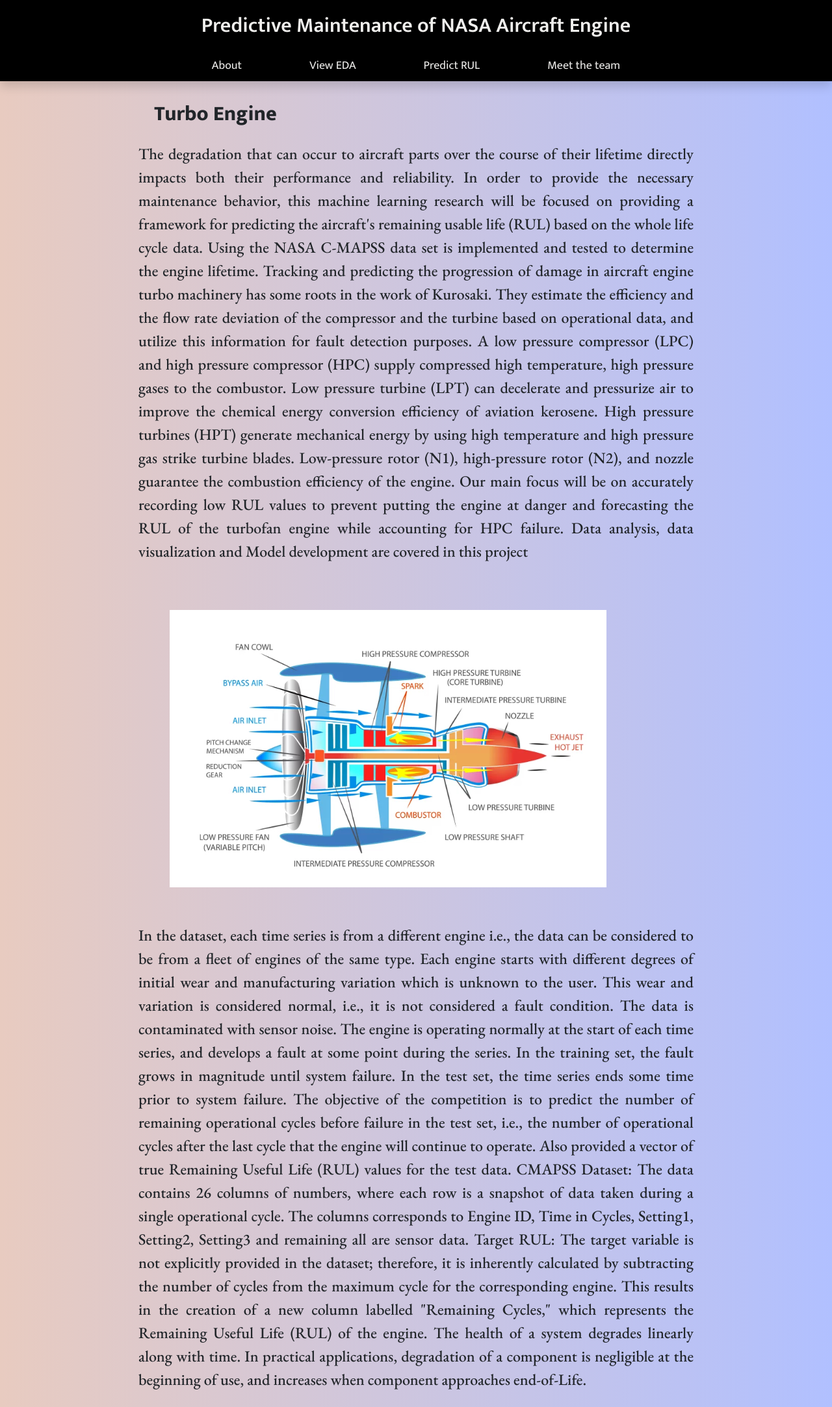
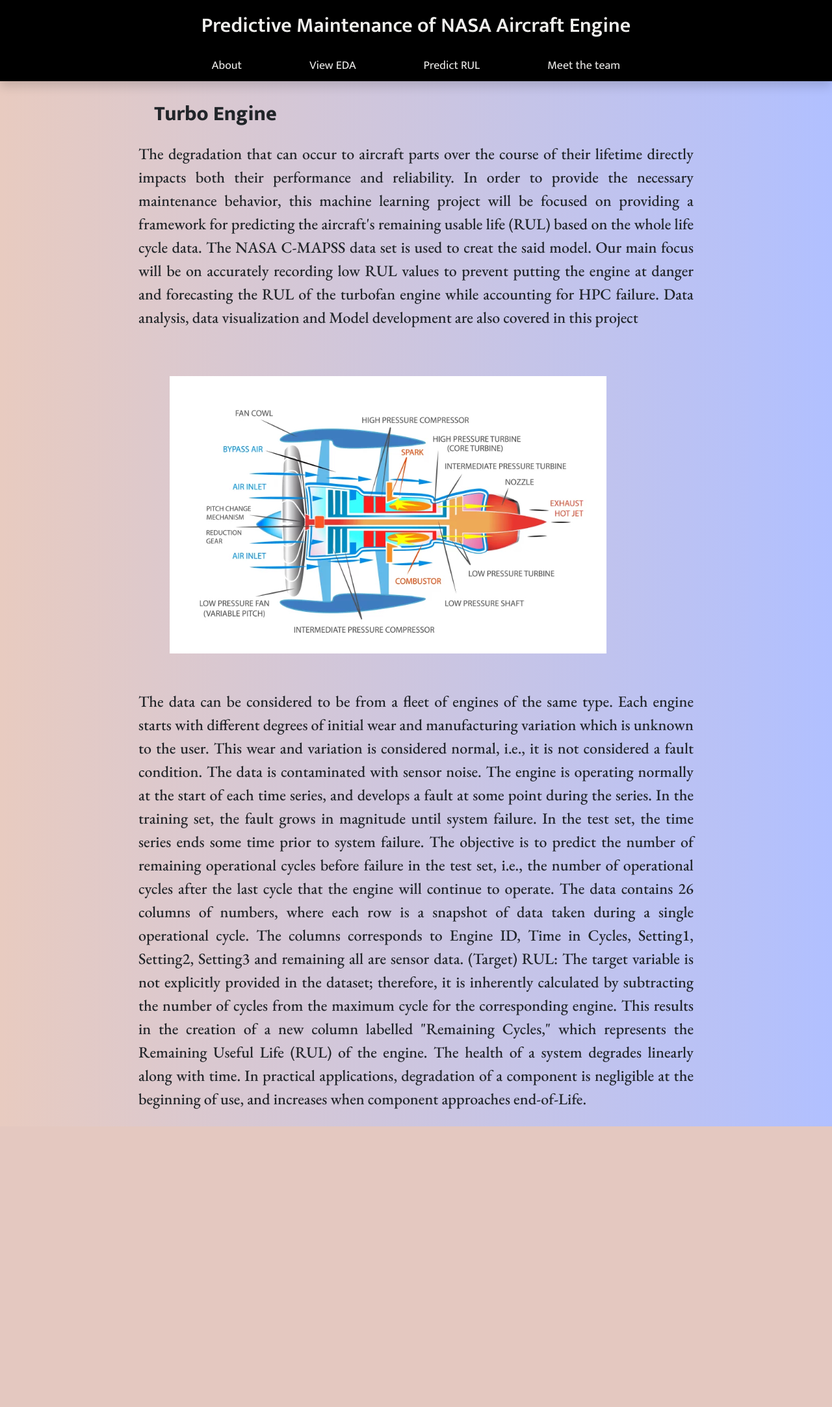
Before and after one commit to jyosnaphilip/predictive-maintenance-app, a Flask app: page / in a window 1280 px wide. Shown: the whole page at 65% size. After the commit the page ends 1734 px from the top, so only its background shows below. Run offline with Flask 2, Linux system fonts and the light colour scheme; parts of the project's set-up code (start-up, migrations or seed data) failed here and were passed over.

Commit message:
edit index

```diff
--- a/templates/index.html
+++ b/templates/index.html
@@ -6,19 +6,19 @@
     <div class="container">
     <div class="row">
         <div class="col-10 px-5 py-2 offset-1 ">
-            <p class="eb-garamond-light" style="text-align: justify;">The degradation that can occur to aircraft parts over the course of their lifetime directly impacts both their performance and reliability. In order to provide the necessary
-                maintenance behavior, this machine learning research will be focused on providing a framework for predicting the aircraft's remaining usable life (RUL) based on the whole life
-                cycle data. Using the NASA C-MAPSS data set is implemented and tested to determine the engine lifetime.
+            <p class="eb-garamond-light" style="text-align: justify;">The degradation that can occur
+                 to aircraft parts over the course of their lifetime directly impacts both their
+                 performance and reliability. In order to provide the necessary
+                maintenance behavior, this machine learning project will be focused on providing
+                 a framework for predicting the aircraft's remaining usable life (RUL) based on
+                  the whole life
+                cycle data. The NASA C-MAPSS data set is used to creat the said model.
 
-                Tracking and predicting the progression of damage in aircraft engine turbo machinery has some roots in the work of Kurosaki. They estimate the efficiency and the flow rate deviation
-                of the compressor and the turbine based on operational data, and utilize this information for fault detection purposes.
-
-                A low pressure compressor (LPC) and high pressure compressor (HPC) supply compressed high temperature, high pressure gases to the combustor. Low pressure turbine (LPT) can
-                decelerate and pressurize air to improve the chemical energy conversion efficiency of aviation kerosene. High pressure turbines (HPT) generate mechanical energy by using high
-                temperature and high pressure gas strike turbine blades. Low-pressure rotor (N1), high-pressure rotor (N2), and nozzle guarantee the combustion efficiency of the engine.
-
-                Our main focus will be on accurately recording low RUL values to prevent putting the engine at danger and forecasting the RUL of the turbofan engine while accounting for HPC
-                failure. Data analysis, data visualization and Model development are covered in this project</p>
+                Our main focus will be on accurately recording low RUL values to prevent
+                putting the engine at danger and forecasting the RUL of the turbofan engine
+                 while accounting for HPC
+                failure. Data analysis, data visualization and Model development are also covered
+                in this project</p>
 
         </div>
     </div>
@@ -41,9 +41,27 @@
     <div class="row">
         <div class="col-10 px-5 py-2 offset-1 ">
             <p class="eb-garamond-light" style="text-align: justify;">
-    In the dataset, each time series is from a different engine i.e., the data can be considered to be from a fleet of engines of the same type. Each engine starts with different degrees of initial wear and manufacturing variation which is unknown to the user. This wear and variation is considered normal, i.e., it is not considered a fault condition. The data is contaminated with sensor noise. The engine is operating normally at the start of each time series, and develops a fault at some point during the series. In the training set, the fault grows in magnitude until system failure. In the test set, the time series ends some time prior to system failure. The objective of the competition is to predict the number of remaining operational cycles before failure in the test set, i.e., the number of operational cycles after the last cycle that the engine will continue to operate. Also provided a vector of true Remaining Useful Life (RUL) values for the test data.
-CMAPSS Dataset: The data contains 26 columns of numbers, where each row is a snapshot of data taken during a single operational cycle. The columns corresponds to Engine ID, Time in Cycles, Setting1, Setting2, Setting3 and remaining all are sensor data.
-Target RUL: The target variable is not explicitly provided in the dataset; therefore, it is inherently calculated by subtracting the number of cycles from the maximum cycle for the corresponding engine. This results in the creation of a new column labelled "Remaining Cycles," which represents the Remaining Useful Life (RUL) of the engine. The health of a system degrades linearly along with time. In practical applications, degradation of a component is negligible at the beginning of use, and increases when component approaches end-of-Life.
+    The data can be considered to be from a fleet of engines of the same type.
+    Each engine starts with different degrees of initial wear and manufacturing variation
+     which is unknown to the user. This wear and variation is considered normal, i.e.,
+     it is not considered a fault condition. The data is contaminated with sensor noise.
+      The engine is operating normally at the start of each time series, and develops a
+       fault at some point during the series. In the training set, the fault grows in
+       magnitude until system failure. In the test set, the time series ends
+       some time prior to system failure. The objective is to predict the number of
+       remaining operational cycles before failure in the test set, i.e., the number
+       of operational cycles after the last cycle that the engine will continue to operate.
+     The data contains 26 columns of numbers, where each row is a snapshot of data taken
+      during a single operational cycle. The columns corresponds to Engine ID, Time in Cycles,
+       Setting1, Setting2, Setting3 and remaining all are sensor data.
+(Target) RUL: The target variable is not explicitly provided in the dataset;
+therefore, it is inherently calculated by subtracting the number of cycles
+ from the maximum cycle for the corresponding engine.
+ This results in the creation of a new column labelled "Remaining Cycles,"
+ which represents the Remaining Useful Life (RUL) of the engine.
+  The health of a system degrades linearly along with time.
+  In practical applications, degradation of a component is negligible at
+  the beginning of use, and increases when component approaches end-of-Life.
             </p>
         </div>
     </div>
```
